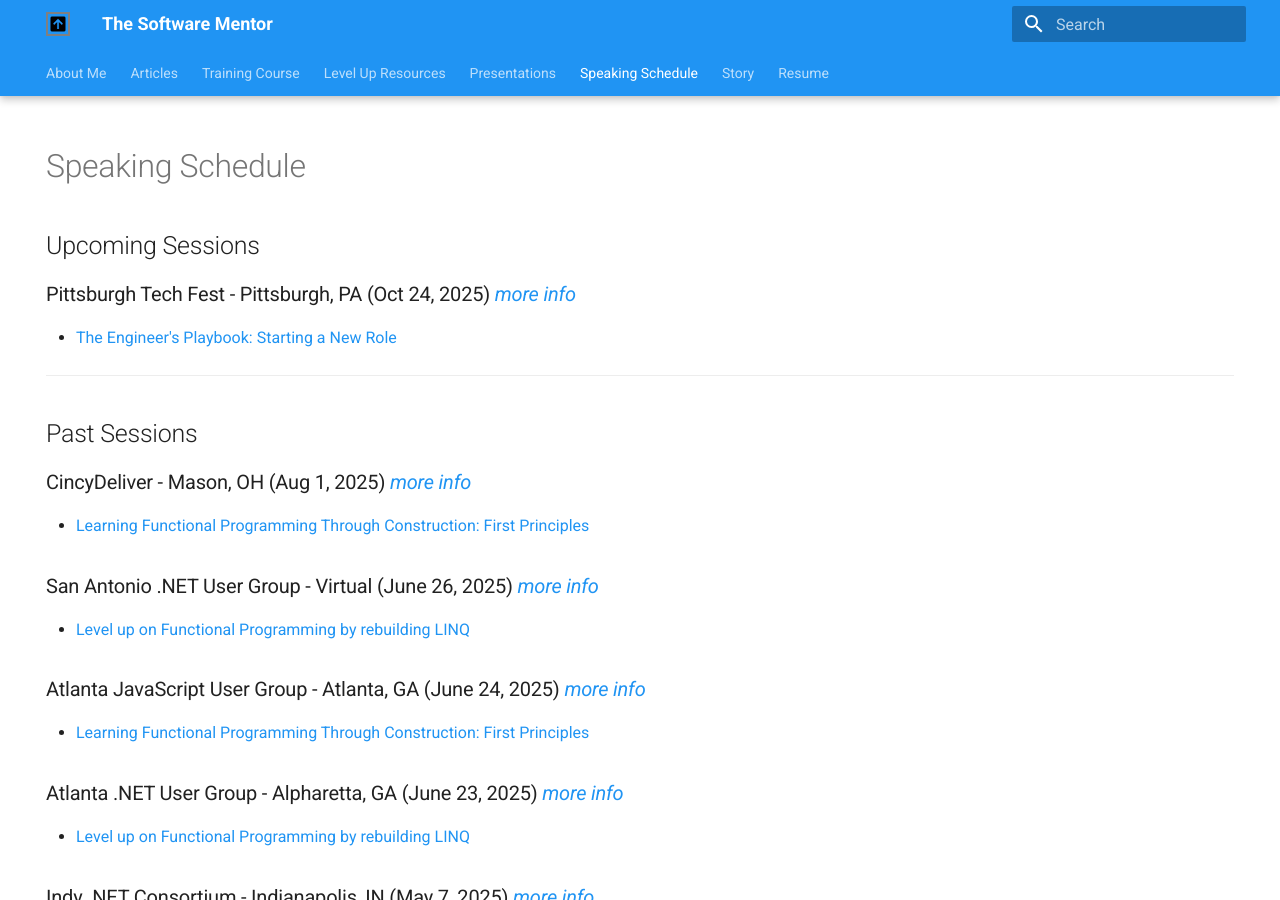
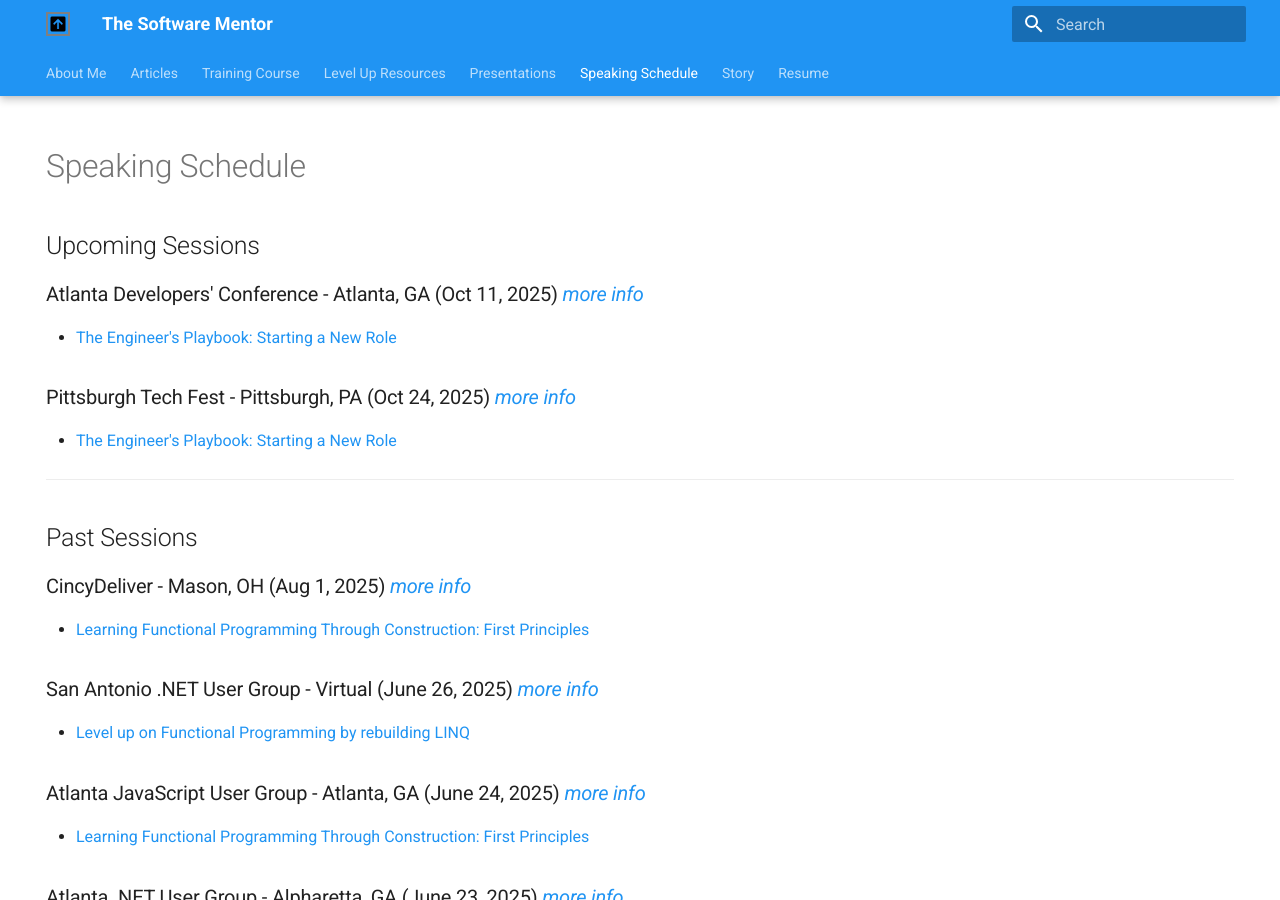
Before and after one commit to cameronpresley/blog, an MkDocs documentation site: the page built from docs/speaking-schedule.md, in a window 1280 px wide and 900 px high. Built offline with MkDocs 1.6.1 and Material for MkDocs 9.7.7, drawn with Linux system fonts in a browser that asks for light colours; plug-ins that fetch from the network failed and are left out.

Commit message:
Update speaking-schedule.md (#166)

```diff
--- a/docs/speaking-schedule.md
+++ b/docs/speaking-schedule.md
@@ -6,6 +6,10 @@ hide:
 
 # Speaking Schedule
 ## Upcoming Sessions
+
+### Atlanta Developers' Conference - Atlanta, GA (Oct 11, 2025) _[more info](https://www.atldevcon.com/)_
+
+- [The Engineer's Playbook: Starting a New Role](presentations.md#the-engineers-playbook-starting-a-new-role)
 
 ### Pittsburgh Tech Fest - Pittsburgh, PA (Oct 24, 2025) _[more info](https://www.pghtech.org/events/2025TechFest)_
 
```
